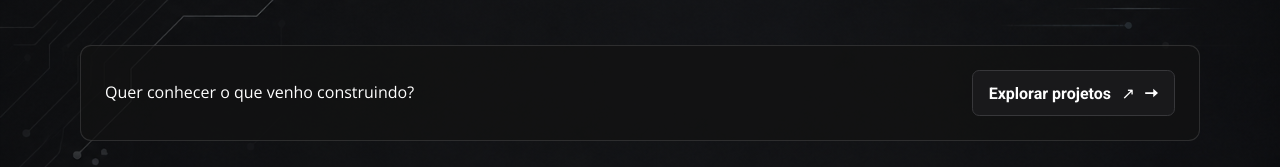
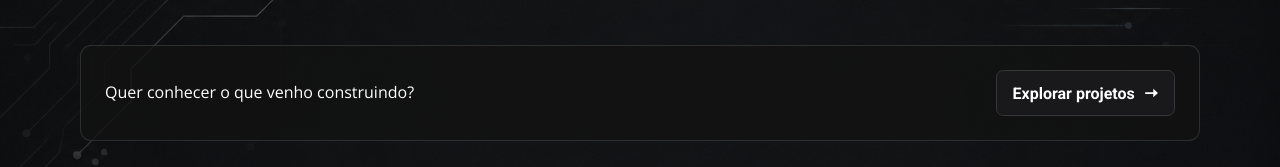
Before and after one commit to olegariobru/MyPort2, a React (Vite) app: page /SobreMim in a window 1280 px wide. Shown: the part 977-1144 px from the top of the page. Built offline with nearby package versions, Linux system fonts and the light colour scheme.

Commit message:
Remove arrow glyph from projects button

```diff
--- a/src/paginas/SobreMim/Index.jsx
+++ b/src/paginas/SobreMim/Index.jsx
@@ -24,7 +24,7 @@ export default function SobreMim() {
     </section>
     <section className="aboutCta">
       <p>Quer conhecer o que venho construindo?</p>
-      <Link className="button buttonPrimary" to="/projetos">Explorar projetos <span aria-hidden="true">↗</span></Link>
+      <Link className="button buttonPrimary" to="/projetos">Explorar projetos</Link>
     </section>
   </div>;
 }
```
